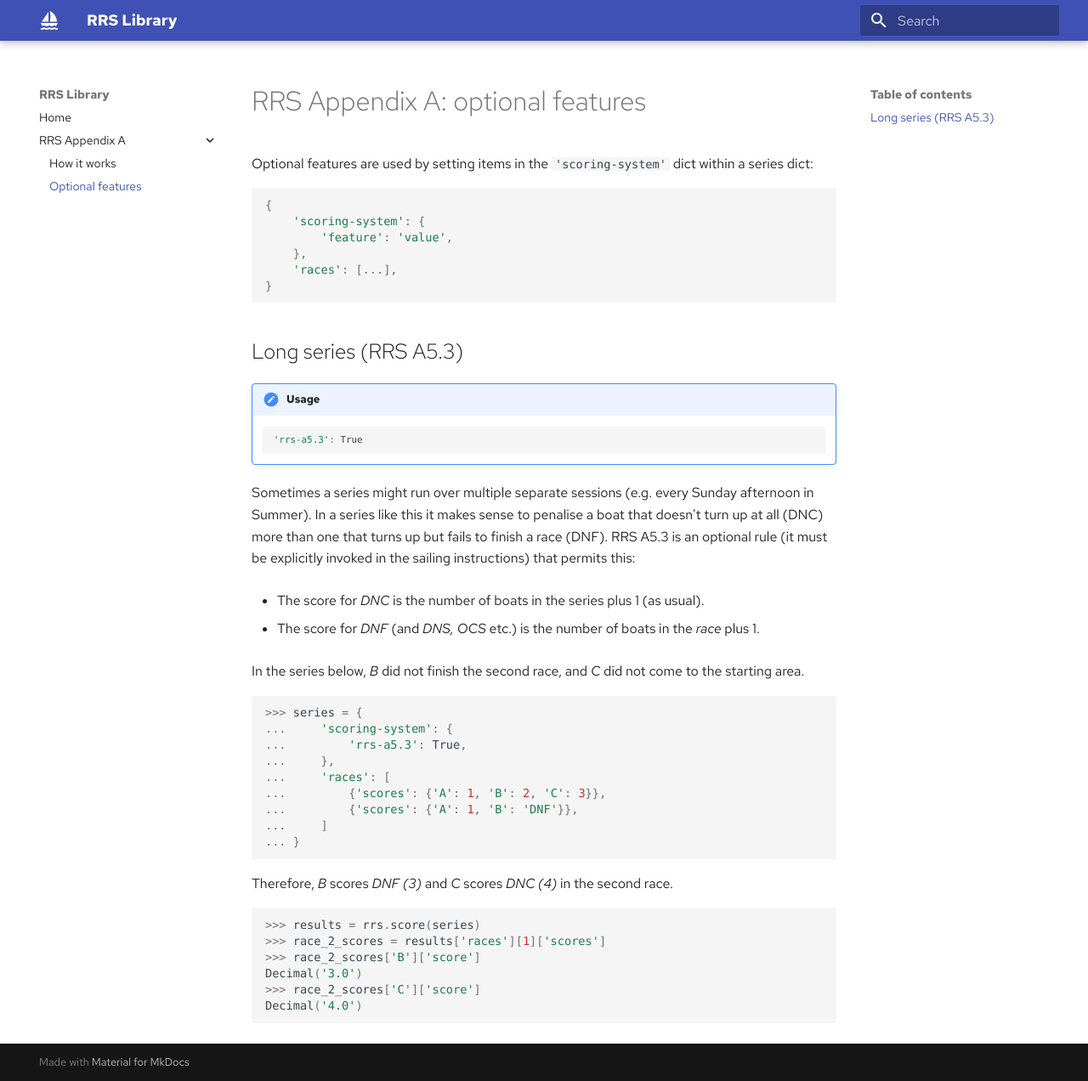
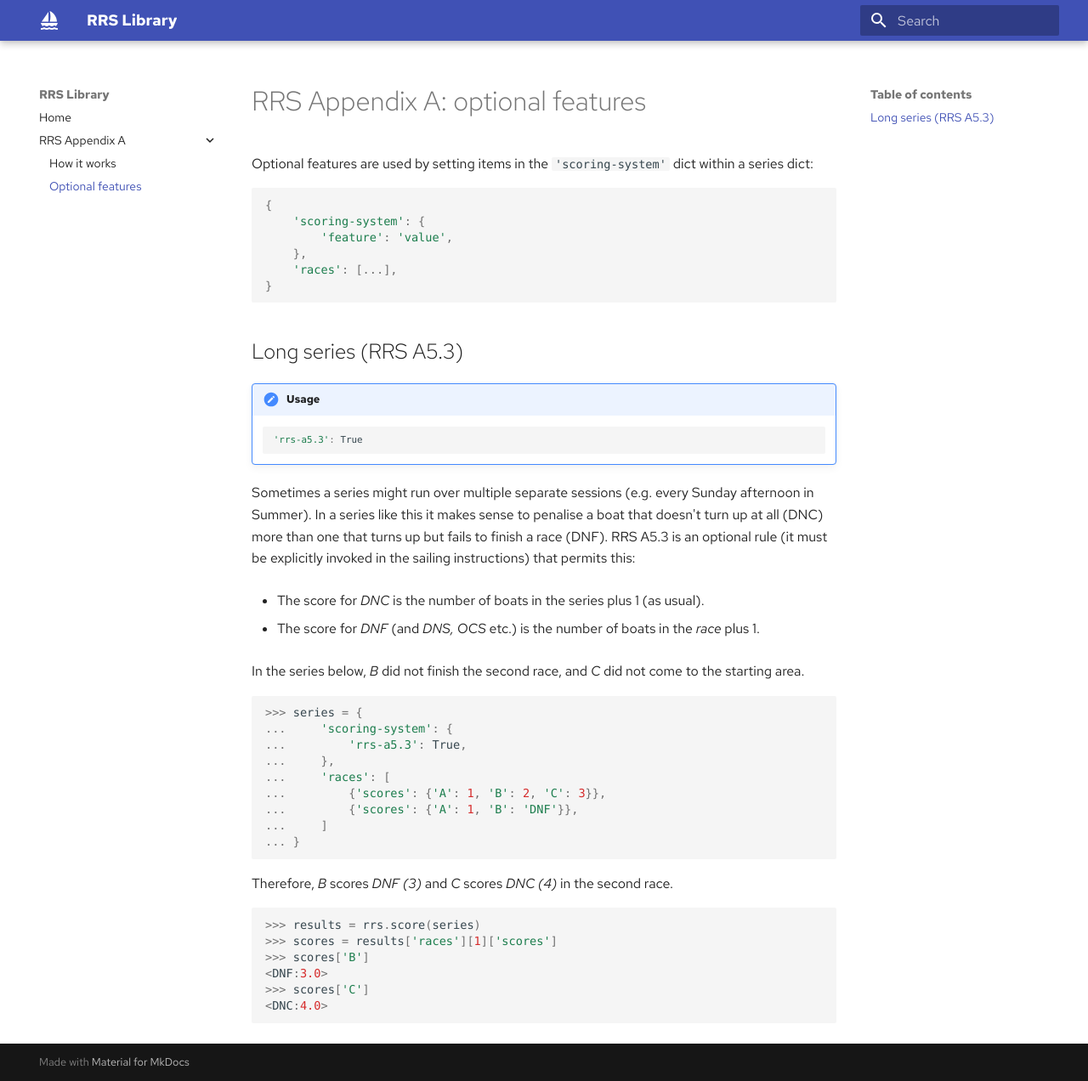
Before and after one commit to OEFDX/yellow-buoy, an MkDocs documentation site: the page built from docs/rrs-appendix-a-options.md, in a window 1280 px wide and 1272 px high. Shown: the whole window at 85% size. Built offline with MkDocs 1.6.1 and Material for MkDocs 9.7.7, drawn with Linux system fonts in a browser that asks for light colours; some web fonts are replaced.

Commit message:
Use Score.__repr__ to make some tests more readable.

````diff
--- a/docs/rrs-appendix-a-options.md
+++ b/docs/rrs-appendix-a-options.md
@@ -64,10 +64,10 @@ and _C_ scores _DNC (4)_ in the second race.
 
 ```python
 >>> results = rrs.score(series)
->>> race_2_scores = results['races'][1]['scores']
->>> race_2_scores['B']['score']
-Decimal('3.0')
->>> race_2_scores['C']['score']
-Decimal('4.0')
+>>> scores = results['races'][1]['scores']
+>>> scores['B']
+<DNF:3.0>
+>>> scores['C']
+<DNC:4.0>
 
 ```
````
Also changed, not shown: docs/rrs-appendix-a.md (+2 -2 lines).
